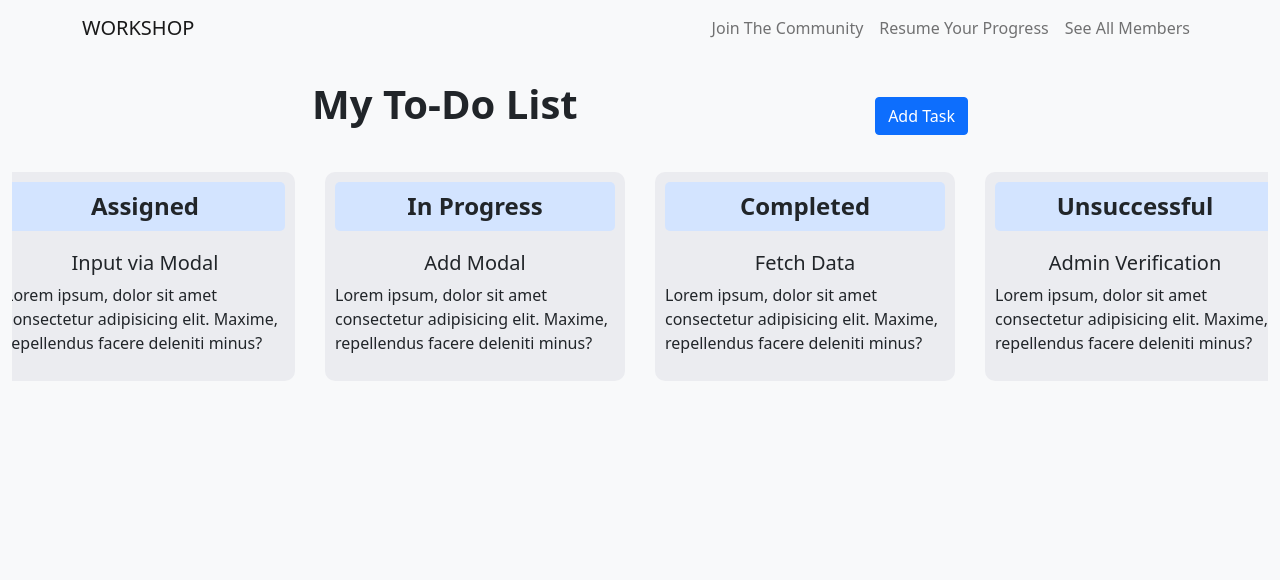
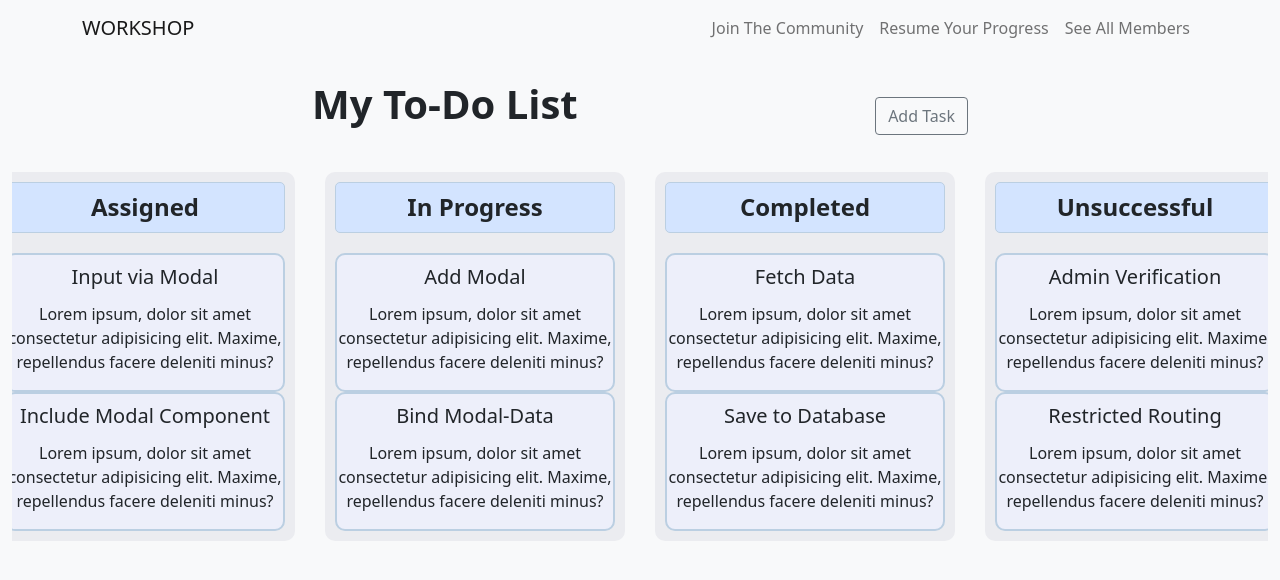
Before and after one commit to mohsina-rifa/Workshop, a Vue app: page /see-your-board in a window 1280 px wide. Shown: the top 580 px of the page. Built offline with nearby package versions, Linux system fonts and the light colour scheme; data requests are answered from the project's data file.

Commit message:
Drag & Drop feature

```diff
--- a/db.json
+++ b/db.json
@@ -19,30 +19,50 @@
   ],
   "tasks": [
     {
-      "id": "1374",
-      "taskID": "e6938370-805e-4cb3-be33-960c645d8a98",
+      "taskID": "e6938370-805e-4cb3-be33-960c645d8a92",
       "taskTitle": "Input via Modal",
       "taskDescription": "Lorem ipsum, dolor sit amet consectetur adipisicing elit. Maxime, repellendus facere deleniti minus?",
       "taskStatus": "assigned"
     },
     {
-      "id": "1374",
-      "taskID": "e6938370-805e-4cb3-be33-960c645d8a98",
+      "taskID": "e6938370-805e-4cb3-be33-960c645d8a93",
+      "taskTitle": "Include Modal Component",
+      "taskDescription": "Lorem ipsum, dolor sit amet consectetur adipisicing elit. Maxime, repellendus facere deleniti minus?",
+      "taskStatus": "assigned"
+    },
+    {
+      "taskID": "e6938370-805e-4cb3-be33-960c645d8a94",
       "taskTitle": "Add Modal",
       "taskDescription": "Lorem ipsum, dolor sit amet consectetur adipisicing elit. Maxime, repellendus facere deleniti minus?",
       "taskStatus": "inprogress"
     },
     {
-      "id": "1374",
-      "taskID": "e6938370-805e-4cb3-be33-960c645d8a98",
+      "taskID": "e6938370-805e-4cb3-be33-960c645d8a95",
+      "taskTitle": "Bind Modal-Data",
+      "taskDescription": "Lorem ipsum, dolor sit amet consectetur adipisicing elit. Maxime, repellendus facere deleniti minus?",
+      "taskStatus": "inprogress"
+    },
+    {
+      "taskID": "e6938370-805e-4cb3-be33-960c645d8a96",
       "taskTitle": "Fetch Data",
       "taskDescription": "Lorem ipsum, dolor sit amet consectetur adipisicing elit. Maxime, repellendus facere deleniti minus?",
       "taskStatus": "completed"
     },
     {
-      "id": "1374",
+      "taskID": "e6938370-805e-4cb3-be33-960c645d8a97",
+      "taskTitle": "Save to Database",
+      "taskDescription": "Lorem ipsum, dolor sit amet consectetur adipisicing elit. Maxime, repellendus facere deleniti minus?",
+      "taskStatus": "completed"
+    },
+    {
       "taskID": "e6938370-805e-4cb3-be33-960c645d8a98",
       "taskTitle": "Admin Verification",
+      "taskDescription": "Lorem ipsum, dolor sit amet consectetur adipisicing elit. Maxime, repellendus facere deleniti minus?",
+      "taskStatus": "unsuccessful"
+    },
+    {
+      "taskID": "e6938370-805e-4cb3-be33-960c645d8a99",
+      "taskTitle": "Restricted Routing",
       "taskDescription": "Lorem ipsum, dolor sit amet consectetur adipisicing elit. Maxime, repellendus facere deleniti minus?",
       "taskStatus": "unsuccessful"
     }
--- a/src/board/OutputBoard.vue
+++ b/src/board/OutputBoard.vue
@@ -1,9 +1,9 @@
 <script setup lang="ts">
-import { reactive, onMounted } from 'vue';
+import { reactive, onMounted } from "vue";
 
-import type { TaskDetail } from '../types/auth'
+import type { TaskDetail } from "../types/auth";
 
-import { useTaskStore } from '../stores/taskStore'
+import { useTaskStore } from "../stores/taskStore";
 
 const allTasks = reactive<TaskDetail[]>([]);
 const taskStoreInstance = useTaskStore();
@@ -17,41 +17,130 @@ const tasksByStatus = (status: string) => {
   return allTasks.filter((task) => task.taskStatus === status);
 };
 
+let draggedTaskID = "";
+let isDragging = '';
+let dragOverColumn = '';
+
+const onDragStart = (taskID: string, event: DragEvent) => {
+  draggedTaskID = taskID;
+  isDragging = taskID;
+
+  const taskElement = event.target as HTMLElement;
+  taskElement.classList.add('dragging');
+};
+
+const onDragOver = (column: string) => {
+  dragOverColumn = column;
+};
+
+const onDragEnd = () => {
+  isDragging = '';
+}
+
+const onDrop = async (newStatus: string, event: DragEvent) => {
+  if (!draggedTaskID) return;
+
+  const task = allTasks.find((t) => t.taskID === draggedTaskID);
+
+  if (task && task.taskStatus !== newStatus) {
+    task.taskStatus = newStatus;
+
+    try {
+      await taskStoreInstance.updateTaskStatus(draggedTaskID, newStatus);
+    } catch (error) {
+      console.error("Error updating task status:", error);
+    }
+  }
+
+  draggedTaskID = "";
+
+  const draggedElement = event.target as HTMLElement;
+  draggedElement.classList.remove('dragging');
+};
 </script>
 
 <template>
   <div class="kanban-board justify-content-center">
-    <div class="kanban-column" id="assigned">
+    <div
+      class="kanban-column"
+      :class="{ 'kanban-column': true, 'dragover': dragOverColumn === 'assigned' }"
+      id="assigned"
+      @dragover.prevent="onDragOver('assigned')"
+      @drop="onDrop('assigned', $event)"
+    >
       <h4><strong>Assigned</strong></h4>
       <div class="tasks" data-status="assigned">
-        <div v-for="task in tasksByStatus('assigned')" :key="task.taskID" class="task-card">
+        <div
+          v-for="task in tasksByStatus('assigned')"
+          :key="task.taskID"
+          class="task-card"
+          draggable="true"
+          @dragstart="onDragStart(task.taskID, $event)"
+          @dragend="onDragEnd"
+        >
           <h5>{{ task.taskTitle }}</h5>
           <p>{{ task.taskDescription }}</p>
         </div>
       </div>
     </div>
-    <div class="kanban-column" id="inprogress">
+    <div
+      class="kanban-column"
+      :class="{ 'kanban-column': true, 'dragover': dragOverColumn === 'inprogress' }"
+      id="inprogress"
+      @dragover.prevent="onDragOver('inprogress')"
+      @drop="onDrop('inprogress', $event)"
+    >
       <h4><strong>In Progress</strong></h4>
       <div class="tasks" data-status="inprogress">
-        <div v-for="task in tasksByStatus('inprogress')" :key="task.taskID" class="task-card">
+        <div
+          v-for="task in tasksByStatus('inprogress')"
+          :key="task.taskID"
+          class="task-card"
+          draggable="true"
+          @dragstart="onDragStart(task.taskID, $event)"
+        >
           <h5>{{ task.taskTitle }}</h5>
           <p>{{ task.taskDescription }}</p>
         </div>
       </div>
     </div>
-    <div class="kanban-column" id="completed">
+    <div
+      class="kanban-column"
+      :class="{ 'kanban-column': true, 'dragover': dragOverColumn === 'completed' }"
+      id="completed"
+      @dragover.prevent="onDragOver('completed')"
+      @drop="onDrop('completed', $event)"
+    >
       <h4><strong>Completed</strong></h4>
       <div class="tasks" data-status="completed">
-        <div v-for="task in tasksByStatus('completed')" :key="task.taskID" class="task-card">
+        <div
+          v-for="task in tasksByStatus('completed')"
+          :key="task.taskID"
+          class="task-card"
+          draggable="true"
+          @dragstart="onDragStart(task.taskID, $event)"
+        >
           <h5>{{ task.taskTitle }}</h5>
           <p>{{ task.taskDescription }}</p>
         </div>
       </div>
     </div>
-    <div class="kanban-column" id="unsuccessful">
+    <div
+      class="kanban-column"
+      :class="{ 'kanban-column': true, 'dragover': dragOverColumn === 'unsuccessful' }"
+      id="unsuccessful"
+      @dragover.prevent="onDragOver('unsuccessful')"
+      @drop="onDrop('unsuccessful', $event)"
+    >
       <h4><strong>Unsuccessful</strong></h4>
       <div class="tasks" data-status="unsuccessful">
-        <div v-for="task in tasksByStatus('unsuccessful')" :key="task.taskID" class="task-card">
+        <div
+          v-for="task in tasksByStatus('unsuccessful')"
+          :key="task.taskID"
+          class="task-card"
+          draggable="true"
+          @dragstart="onDragStart(task.taskID, $event)"
+        >
           <h5>{{ task.taskTitle }}</h5>
           <p>{{ task.taskDescription }}</p>
         </div>
@@ -81,15 +170,29 @@ const tasksByStatus = (status: string) => {
   padding: 10px;
   text-align: center;
   background-color: #d3e4ff;
+  border: 1px solid;
+  border-color: #bbcfe2;
   border-radius: 5px;
 }
 
 .task-card {
+  text-align: center;
+  background-color: #edeffa;
+  border: 2px solid;
   border-color: #bbcfe2;
   border-radius: 10px;
+  padding-top: 10px;
+  transition: transform 0.3s ease, background-color 0.3s ease;
 }
 
-.task-card h5 {
-  text-align: center;
+.task-card.dragging {
+  opacity: 0.75;
+  transform: scale(1.05);
+  background-color: #f0f8ff;
+  box-shadow: 0px 8px 16px rgba(0, 0, 0, 0.1);
+}
+
+.task-card h5{
+  padding-bottom: 5px;
 }
 </style>
--- a/src/components/ToDoBoard.vue
+++ b/src/components/ToDoBoard.vue
@@ -19,7 +19,7 @@ const closeModal = () => {
   <div class="container-fluid py-4">
     <div class="d-flex justify-content-between align-items-center">
       <h1 class="mb-4"><strong>My To-Do List</strong></h1>
-      <button class="btn btn-primary" @click="openModal">Add Task</button>
+      <button class="btn btn-outline-secondary" @click="openModal">Add Task</button>
     </div>
     <div>
       <OutputBoard/>
--- a/src/stores/taskStore.ts
+++ b/src/stores/taskStore.ts
@@ -35,6 +35,27 @@ export const useTaskStore = defineStore("taskStore", {
       );
       this.taskList = response.data;
     },
+    async updateTaskStatus(taskID: string, newStatus: string) {
+      try {
+        const response = await axios.put(
+          `${import.meta.env.VITE_APP_API_BASE_URL}tasks/${taskID}`,
+          {
+            taskStatus: newStatus,
+          }
+        );
+
+        const taskIndex = this.taskList.findIndex(
+          (task) => task.taskID === taskID
+        );
+        if (taskIndex !== -1) {
+          this.taskList[taskIndex].taskStatus = newStatus;
+        }
+
+        console.log("Task status updated:", response.data);
+      } catch (error) {
+        console.error("Error updating task status:", error);
+      }
+    },
   },
 
   getters: {
```
